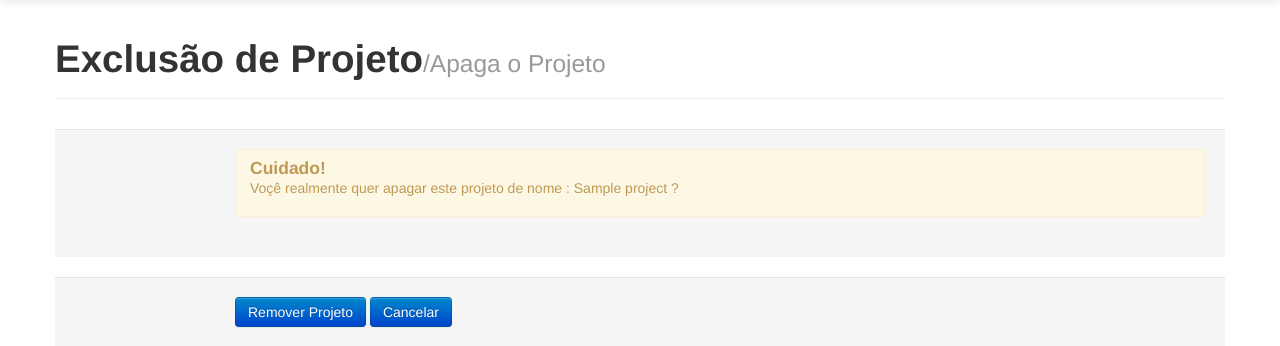
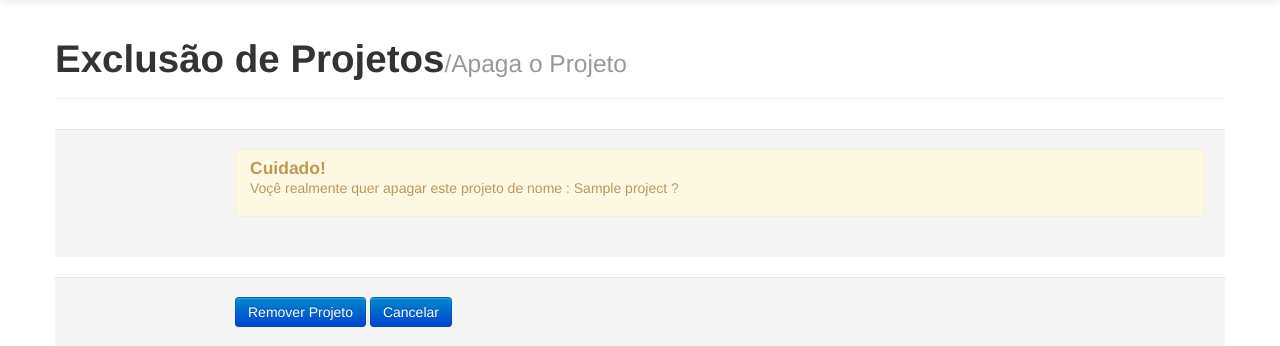
Before and after one commit to hugodieb/DJ_Projeto, a Django app: template projects/templates/projects/remove_project.html in a window 1280 px wide. Shown: the part 41-387 px from the top of the page. Run offline with Django 3.2, Linux system fonts and the light colour scheme; the template is opened without the code that fills it: most values are stand-ins (such as "Sample title", 1, 10 or a date in 2020); parts of the project's set-up code (start-up, migrations or seed data) failed here and were passed over; some libraries are stand-ins or nearby versions.

Commit message:
Commit de teste

```diff
--- a/projects/templates/projects/remove_project.html
+++ b/projects/templates/projects/remove_project.html
@@ -3,7 +3,7 @@
 {% block container %}
 
 <div class="page-header">
-	<h1>Exclusão de Projeto<small>/Apaga o Projeto</small></h1>
+	<h1>Exclusão de Projetos<small>/Apaga o Projeto</small></h1>
 </div>
 <form class="form-horizontal" method="post" action="">
 	<div class="form-actions">
```
